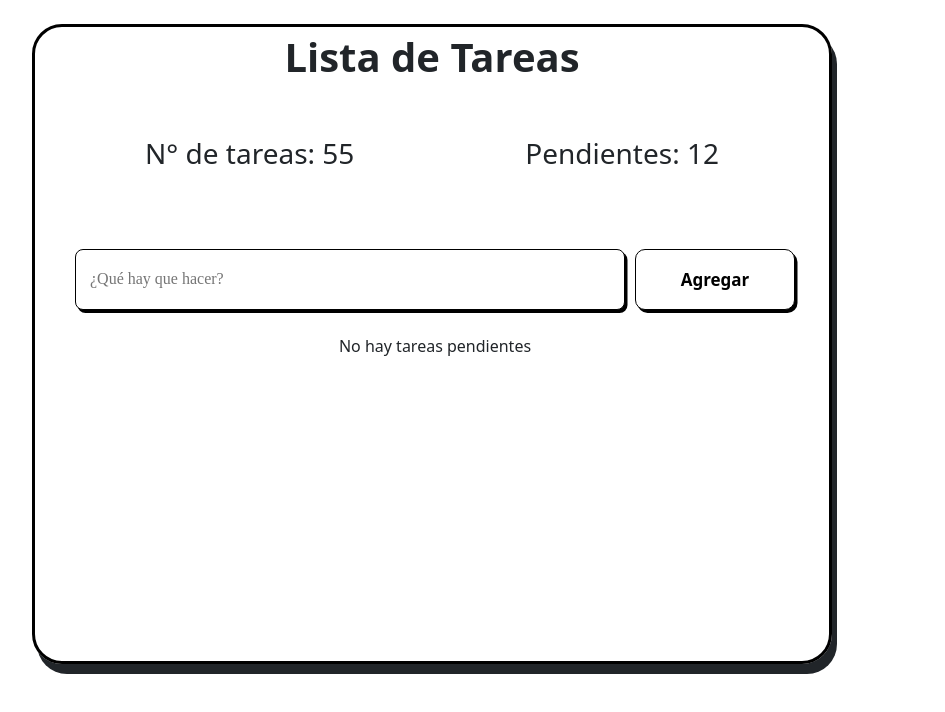
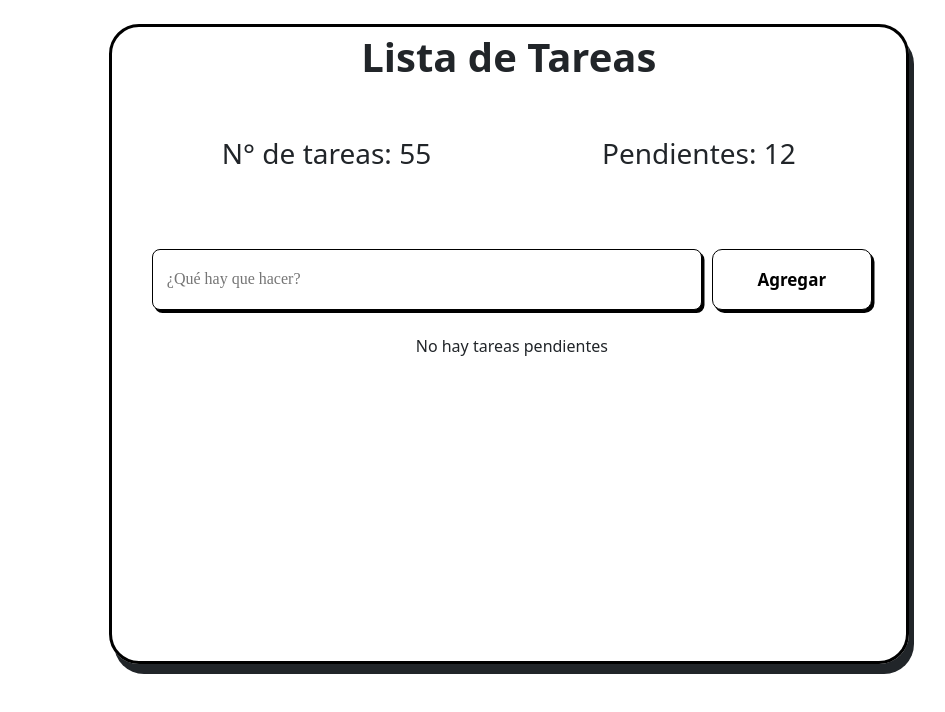
Before and after one commit to FrancoMarchetta/ListaTareas, a React (Vite) app: page / in a window 1280 px wide. Shown: the top 712 px of the page, without its empty margins (288-1233 px from the left). Built offline with nearby package versions, Linux system fonts and the light colour scheme.

Commit message:
cambios en los estilos

```diff
--- a/src/App.css
+++ b/src/App.css
@@ -1,9 +1,10 @@
 #MainBox{
+
   border:solid black;
   min-height:40rem;
   width:50rem;
   text-align: center;
-  margin-left: 25%;
+  margin-left: 31%;
   border-radius: 30px;
   box-shadow: 5px 10px;
 }
@@ -98,7 +99,7 @@
 .addButton:hover {
   transform: translateY(-4px) translateX(-2px);
   box-shadow: 5.5px 7px 0 0 black;
-  background-color:#2d8cf0;
+  /* background-color:#2d8cf0; */
 };
 
 .addButton:active {
```
